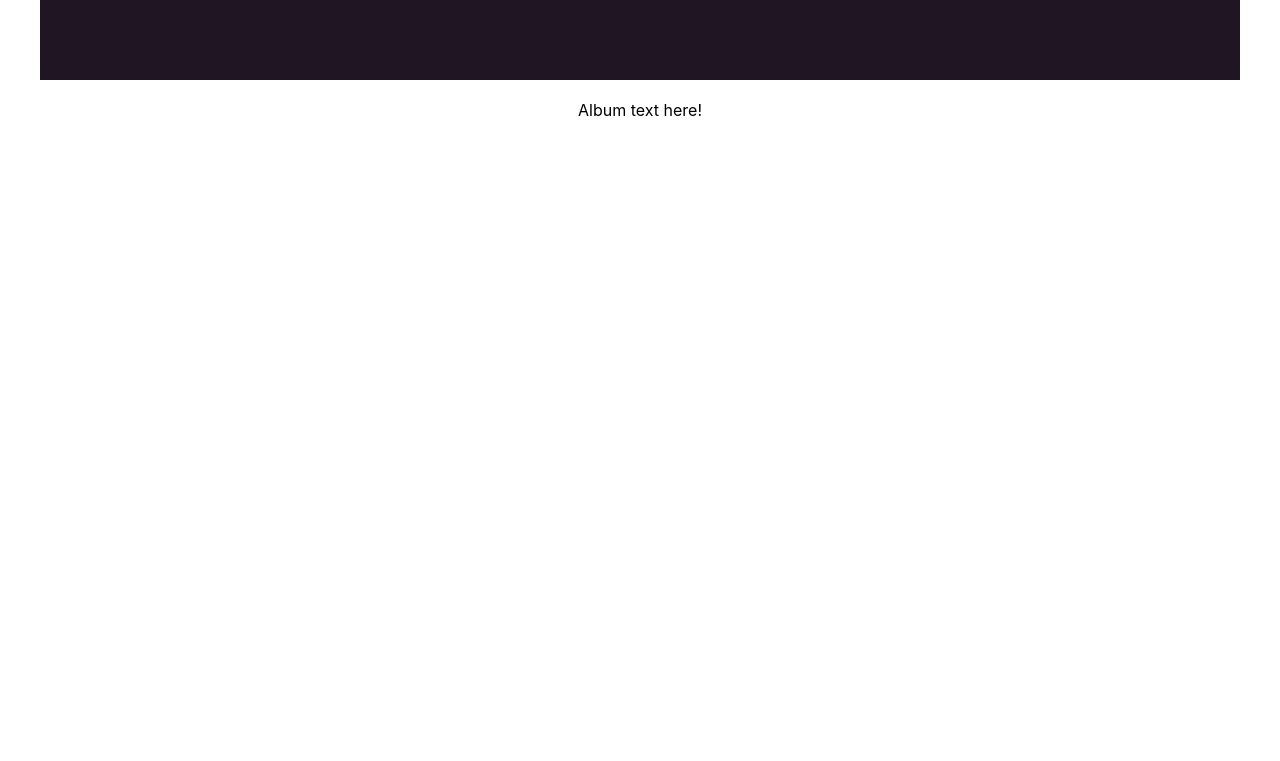
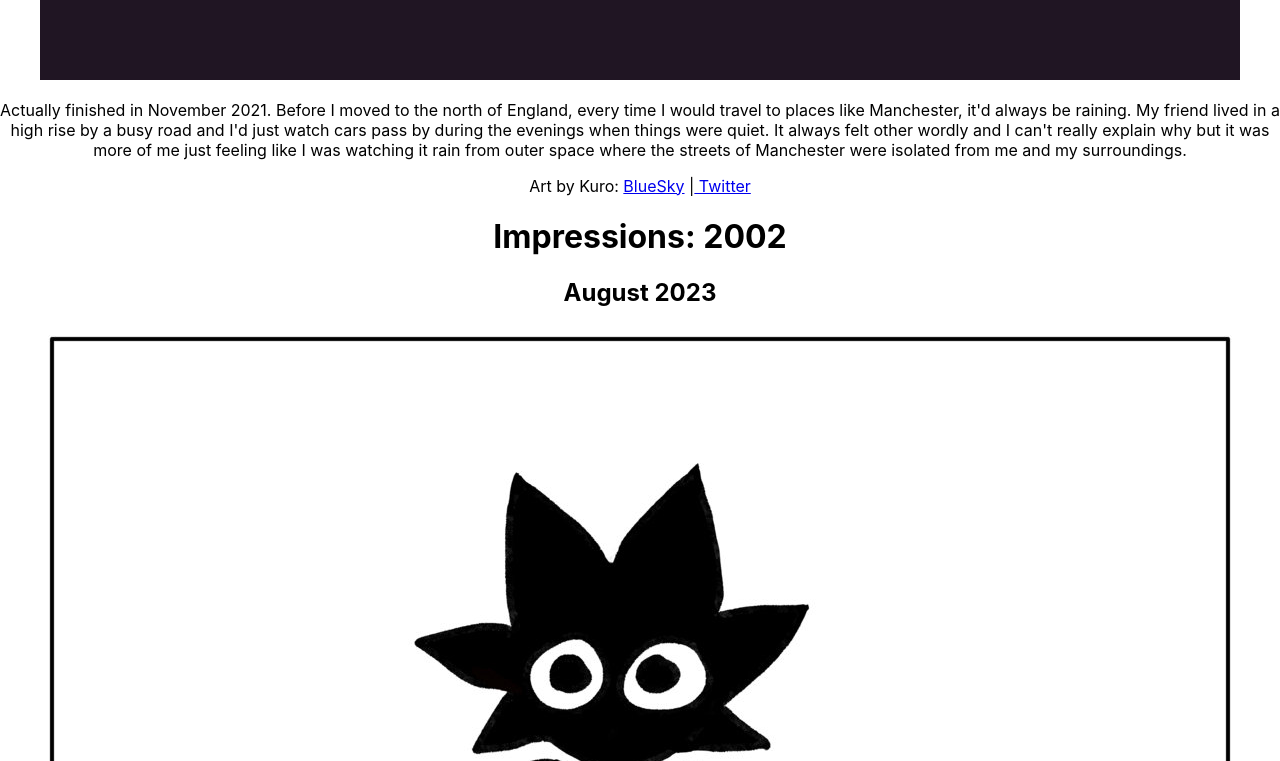
Before and after one commit to inc-cat/incscape, a React (Create React App) app: page /archive in a window 1280 px wide. Shown: the part 1299-2060 px from the top of the page. Before the commit the page ends 1435 px from the top, so only its background shows below. Built offline with nearby package versions, Linux system fonts and the light colour scheme.

Commit message:
Add albums to archive section

```diff
--- a/src/components/Archive/index.jsx
+++ b/src/components/Archive/index.jsx
@@ -1,8 +1,11 @@
 import wirfos from './albumCovers/wirfos.jpg';
+import impressions2002 from './albumCovers/impressions2002.jpg';
+import structure from './albumCovers/structure.jpg';
 
 export default function Archive() {
   return (
-    <div class="flex-container">
+    <div>
+      <div class="album-container">
         <div>
           <h1>Watching it rain from outer space</h1>
         </div>
@@ -17,7 +20,100 @@ export default function Archive() {
             />
           </a>
           <div>
-          <p>Album text here!</p>
+            <p>
+              Actually finished in November 2021. Before I moved to the north of
+              England, every time I would travel to places like Manchester, it'd
+              always be raining. My friend lived in a high rise by a busy road
+              and I'd just watch cars pass by during the evenings when things
+              were quiet. It always felt other wordly and I can't really explain
+              why but it was more of me just feeling like I was watching it rain
+              from outer space where the streets of Manchester were isolated
+              from me and my surroundings.{' '}
+            </p>
+          </div>
+          Art by Kuro:{' '}
+          <a href="https://bsky.app/profile/kurobatte.bsky.social">BlueSky</a> |
+          <a href="https://twitter.com/kurobatte"> Twitter </a>
+        </div>
+      </div>
+
+      <div class="album-container">
+        <div>
+          <h1>Impressions: 2002</h1>
+        </div>
+        <div>
+          <h2>August 2023</h2>
+        </div>
+        <div>
+          <a href="https://anwarlouis.bandcamp.com/album/impressions-2002">
+            <img
+              src={impressions2002}
+              alt="Watching it rain from outer space (September 2023)"
+            />
+          </a>
+          <div>
+            <p>
+              It had been such a long time since I put music out, normally I set
+              a day aside to finalise tracks and add processing to make
+              everything sound as good as it possibly can. However since moving
+              to the north of England I have left all of my equipment in London
+              and until I started this project, I hadn't really made much music
+              at all. I decided that I needed to make music again or I'd just
+              fall out of making music in total. I thought the best idea was to
+              continue with an idea I have had on the backburner for a few years
+              now. I had always wanted to make an "Impressions" series but never
+              really got around to doing it as creativity can be all over the
+              place for me. I can hardly ever just finish a project without
+              going off into many directions and because of this I have many
+              unfinished albums that can progress at the oddest times or just
+              stay as 1 track.
+            </p>
+            <p>
+              For this project, instead of music that I felt was more up to date
+              with the short game ideas I had in my head, i decided to take it
+              back to the hayday of the PS2, around the time Ratchet and Clank
+              came out. A lot of game soundtracks were instrumental in inspiring
+              and shaping this project. After being so long out of making music,
+              this project came together quite quickly and even through simply
+              playing around at time, I feel I made some good work here.{' '}
+            </p>
+          </div>
+          Art by Sontra:{' '}
+          <a href="https://bsky.app/profile/sontra.bsky.social">BlueSky</a> |{' '}
+          <a href="https://twitter.com/sontra_"> Twitter </a>
+        </div>
+      </div>
+
+      <div class="album-container">
+        <div>
+          <h1>Watching it rain from outer space</h1>
+        </div>
+        <div>
+          <h2>September 2023</h2>
+        </div>
+        <div>
+          <a href="https://anwarlouis.bandcamp.com/album/watching-it-rain-from-outer-space">
+            <img
+              src={structure}
+              alt="Watching it rain from outer space (September 2023)"
+            />
+          </a>
+          <div>
+            <p>
+              Looking back on this album, I'm not sure I know much about how I
+              felt making it. This was just me making music about my rush hour
+              commute to work. I'd run from the DLR platforms to the Jubilee
+              line and be sandwiched into a small train from Canning Town to
+              Canada Water and then board an Overground train to get me to work.
+              When I wanted a seat, I'd board a train in the wrong direction and
+              go back 1 stop (West Ham) to make sure I got a seat. I don't have
+              fond memories of rush hour travelling. Each song is a mish mash of
+              my my thoughts about those minutes of my morning.
+            </p>
+          </div>
+          Art by Lovewin:{' '}
+          <a href="https://bsky.app/profile/lovewin.bsky.social">BlueSky</a> |
+          <a href="https://twitter.com/lovewin"> Twitter </a>
         </div>
       </div>
     </div>
```
Also changed, not shown: src/components/Archive/albumCovers/impressions2002.jpg (added), src/components/Archive/albumCovers/structure.jpg (added). Lines whose indentation alone changed are shown as unchanged.
